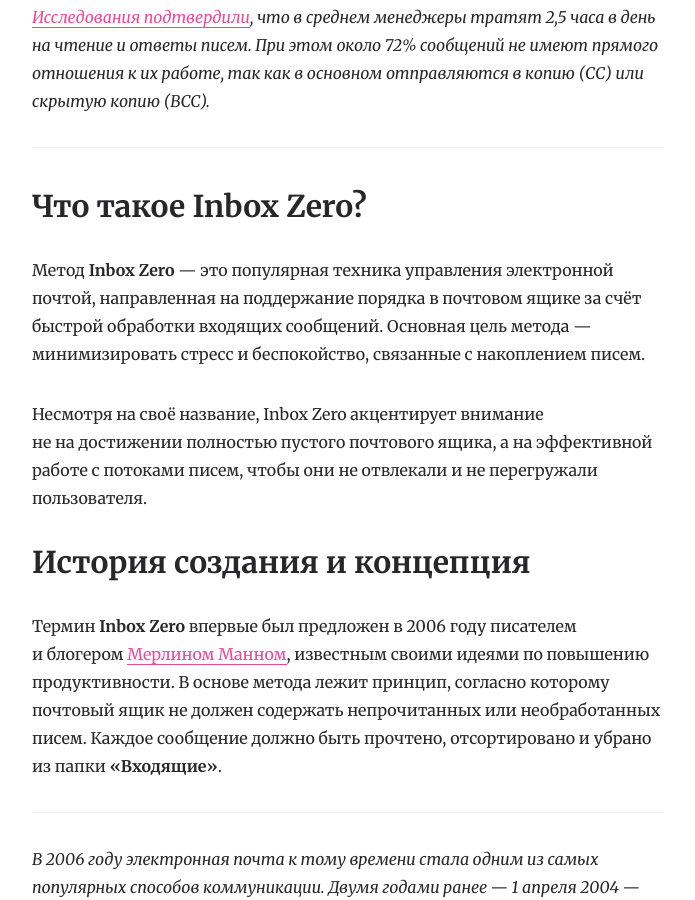
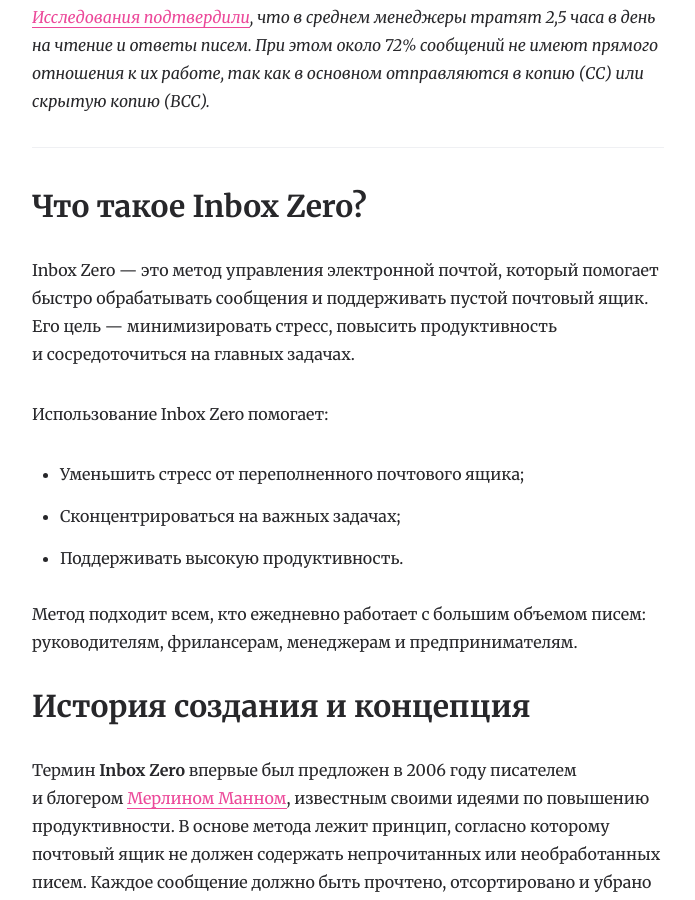
Before and after one commit to foodgy/foodgy.github.io, a Jekyll site: the page built from _posts/2017-03-12-inbox-zero.md, in a window 1280 px wide and 900 px high, scrolled down 965 px. Shown: the whole window, without its empty margins (292-987 px from the left). Built offline with Jekyll 4.4.1, drawn with Linux system fonts in a browser that asks for light colours; nearby versions of some CDN libraries; emoji names are drawn with the system emoji font; some of the changed text lies outside the part shown.

Commit message:
article corrections for Google Featured Snnipets

```diff
--- a/_posts/2017-03-12-inbox-zero.md
+++ b/_posts/2017-03-12-inbox-zero.md
@@ -17,7 +17,6 @@ last_modified_at: 2024-01-07 03:00:00 +0300
         <ol class="list-decimal mt-4 ml-7 mb-4" role="list">
             <li><a href="#что-такое-inbox-zero">Что такое Inbox Zero?</a></li>
             <li><a href="#история-создания-и-концепция">История создания и концепция</a></li>
-            <li><a href="#преимущества-метода-inbox-zero">Преимущества метода Inbox Zero</a></li>
             <li>
                 <a href="#как-применять-inbox-zero">Как применять Inbox Zero</a>
                 <ol class="list-decimal ml-8" role="list">
@@ -50,9 +49,15 @@ _[Исследования подтвердили](https://www.forbes.com/sites/
 
 ## Что такое Inbox Zero?
 
-Метод **Inbox Zero**&nbsp;&mdash; это популярная техника управления электронной почтой, направленная на&nbsp;поддержание порядка в&nbsp;почтовом ящике за&nbsp;счёт быстрой обработки входящих сообщений. Основная цель метода&nbsp;&mdash; минимизировать стресс и&nbsp;беспокойство, связанные с&nbsp;накоплением писем.
+Inbox Zero&nbsp;&mdash; это метод управления электронной почтой, который помогает быстро обрабатывать сообщения и&nbsp;поддерживать пустой почтовый ящик. Его цель&nbsp;&mdash; минимизировать стресс, повысить продуктивность и&nbsp;сосредоточиться на&nbsp;главных задачах.
 
-Несмотря на&nbsp;своё название, Inbox Zero акцентирует внимание не&nbsp;на&nbsp;достижении полностью пустого почтового ящика, а&nbsp;на&nbsp;эффективной работе с&nbsp;потоками писем, чтобы они не&nbsp;отвлекали и&nbsp;не&nbsp;перегружали пользователя.
+Использование Inbox Zero помогает:
+
+- Уменьшить стресс от&nbsp;переполненного почтового ящика;
+- Сконцентрироваться на&nbsp;важных задачах;
+- Поддерживать высокую продуктивность.
+
+Метод подходит всем, кто ежедневно работает с&nbsp;большим объемом писем: руководителям, фрилансерам, менеджерам и&nbsp;предпринимателям.
 
 ## История создания и концепция
 
@@ -73,15 +78,6 @@ _В&nbsp;2006 году электронная почта к тому време
 5. **Будьте честны с&nbsp;собой о&nbsp;своих приоритетах и&nbsp;времени.** Не&nbsp;обещайте ответить на&nbsp;все письма, если знаете, что это невозможно. Будьте реалистичны и&nbsp;фокусируйтесь на&nbsp;действительно важном.
 
 Полностью пустой почтовый ящик может показаться недостижимой целью. Однако, суть метода Inbox Zero заключается не&nbsp;в&nbsp;том, чтобы каждый день оставлять в&nbsp;ящике ровно ноль сообщений. Главное&nbsp;&mdash; научиться эффективно справляться с&nbsp;постоянным потоком писем без стресса и&nbsp;лишней траты времени.
-
-## Преимущества метода Inbox Zero
-
-Применение на&nbsp;практике метода Inbox Zero позволит вам:
-
-- Тратить минимум времени на&nbsp;разбор писем;
-- Приоритизировать задачи и&nbsp;делегировать их&nbsp;соответствующим сотрудникам;
-- Не&nbsp;откладывать задачи в&nbsp;долгий ящик, оставаясь сфокусированным на&nbsp;важном;
-- Своевременно реагировать на&nbsp;запросы коллег и&nbsp;клиентов.
 
 ## Как применять Inbox Zero
 
```
